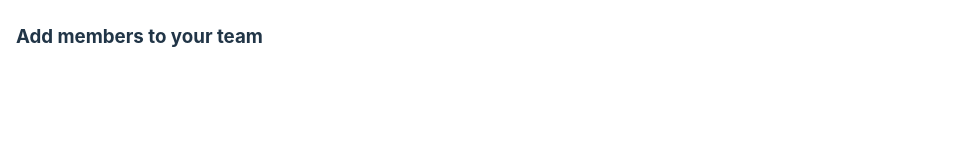
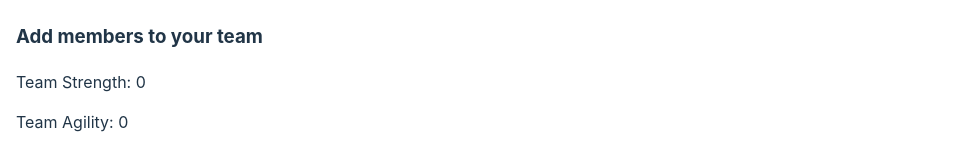
Before and after one commit to Cpreza24/react-state-management-lab, a React (Vite) app: page / in a window 1280 px wide. Shown: the part 2933-3096 px from the top of the page, without its empty margins (0-960 px from the left). Before the commit the page ends 3019 px from the top, so only its background shows below. Built offline with nearby package versions, Linux system fonts and the light colour scheme.

Commit message:
adds a remove button in team fighters and returns them to the picker area

```diff
--- a/src/App.jsx
+++ b/src/App.jsx
@@ -101,10 +101,19 @@ const App = () => {
       }
     });
   };
-  //console.log('team:', team);
-  // console.log('zombies', zombieFighters);
+
+  const handleRemoveFighter = (fighter) => {
+    setTeam(team.filter((f) => f.id !== fighter.id));
+    setZombieFighters([...zombieFighters, fighter]);
+  };
+
   const totalStrength = team.reduce(
     (total, currentValue) => (total = total + currentValue.strength),
+    0
+  );
+
+  const totalAgility = team.reduce(
+    (total, currentValue) => (total = total + currentValue.agility),
     0
   );
 
@@ -125,11 +134,16 @@ const App = () => {
         ))}
       </ul>
       {team.length === 0 ? (
-        <h3>Add members to your team</h3>
+        <>
+          <h3>Add members to your team</h3>
+          <p>Team Strength: {totalStrength}</p>
+          <p>Team Agility: {totalAgility}</p>
+        </>
       ) : (
         <>
           <h3>My Team</h3>
           <p>Team Strength: {totalStrength}</p>
+          <p>Team Agility: {totalAgility}</p>
           <ul>
             {team.map((fighter) => (
               <li key={fighter.id}>
@@ -138,6 +152,9 @@ const App = () => {
                 <p> Price: {fighter.price}</p>
                 <p> Strength: {fighter.strength}</p>
                 <p> Agility: {fighter.agility}</p>
+                <button onClick={() => handleRemoveFighter(fighter)}>
+                  Remove
+                </button>
               </li>
             ))}
           </ul>
```
